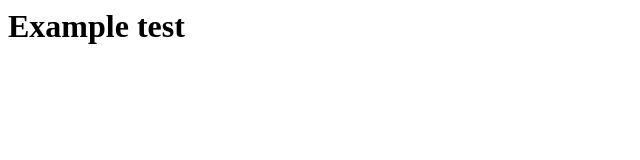
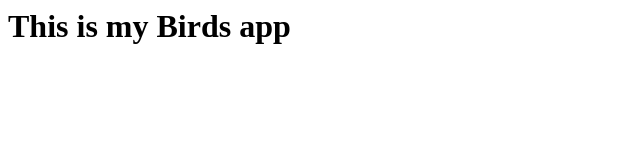
Before and after one commit to adrianrnieto/test, a plain HTML site: page index.html in a window 1280 px wide. Shown: the whole page, without its empty margins (0-640 px from the left). Drawn offline with Linux system fonts and the light colour scheme.

Commit message:
Updating the title of my app

```diff
--- a/index.html
+++ b/index.html
@@ -3,6 +3,7 @@
 
     </head>
     <body>
-        <h1>Example test</h1>
+        <h1>This is my Birds app</h1>
+
     </body>
 </htmnl>
```
